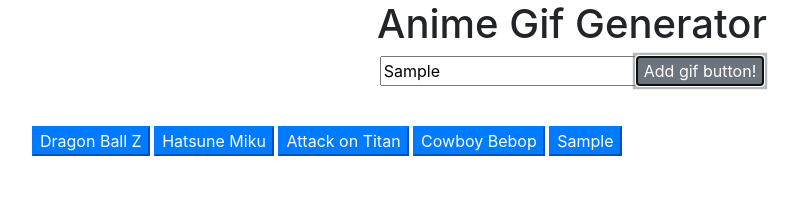
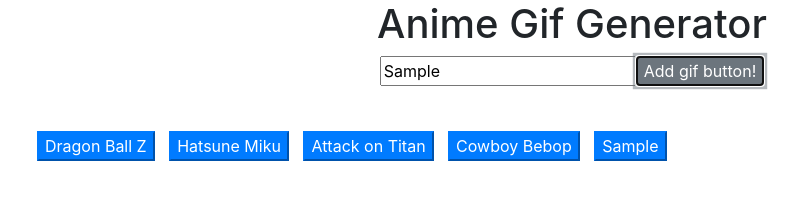
Before and after one commit to cimafrancad45/giftastic, a plain HTML site: page index.html in a window 1280 px wide. Both pictures are taken after typing "Sample" into the empty fields and a click on the button "Add gif button!". Shown: the whole page, without its empty margins (68-867 px from the left). Drawn offline with nearby package versions, Linux system fonts and the light colour scheme.

Commit message:
final version

```diff
--- a/assets/scripts/gifcode.js
+++ b/assets/scripts/gifcode.js
@@ -11,6 +11,7 @@
   //Gives class btn-primary for other btn-primary listener and data-title value
   animeButton.attr("class", "btn-primary")
   animeButton.attr("data-title", animeInput);
+  animeButton.attr("style", "margin: 5px");
 
   animeButton.append(animeInput);
 
@@ -46,12 +47,19 @@
           var animeImg = $("<img>");
 
           animeImg.attr("src", results[i].images.fixed_height.url);
+          animeImg.attr("class", "col-sm");
           // giving the image tag
 
           titleDiv.append(animeImg);
           //prepend the gifs on the page
           $("#gif-print").prepend(titleDiv);
-        }
+
+
+        };
+        //resets the titleDiv and animeImg variables
+
+
+
     });
 });
 });
--- a/index.html
+++ b/index.html
@@ -13,12 +13,12 @@
             </form>
                 <br>
             <div id="button-print" class = "container">
-                <button class = "btn-primary" data-title="Dragon Ball Z">Dragon Ball Z</button>
-                <button class = "btn-primary" data-title="Hatsune Miku">Hatsune Miku</button>
-                <button class = "btn-primary" data-title="Attack on Titan">Attack on Titan</button>
-                <button class = "btn-primary" data-title="Cowboy Bebop">Cowboy Bebop</button>
+            <button class = "btn-primary" data-title="Dragon Ball Z" style="margin: 5px">Dragon Ball Z</button>
+            <button class = "btn-primary" data-title="Hatsune Miku" style="margin: 5px">Hatsune Miku</button>
+            <button class = "btn-primary" data-title="Attack on Titan" style="margin: 5px">Attack on Titan</button>
+            <button class = "btn-primary" data-title="Cowboy Bebop" style="margin: 5px">Cowboy Bebop</button>
             </div>
-            <div id="gif-print"></div>
+            <div id="gif-print" class = "row"></div>
 
 
 
```
